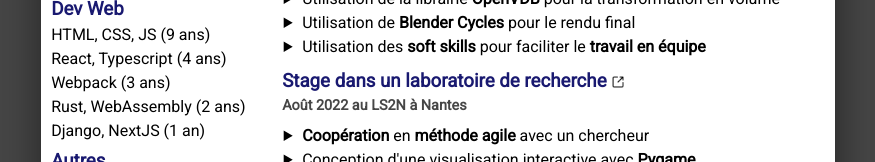
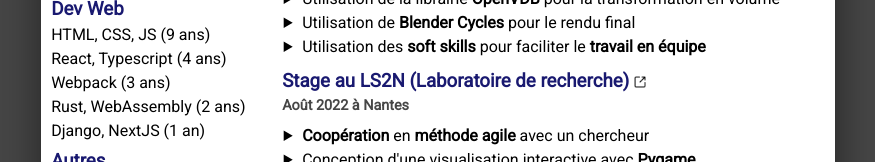
Before and after one commit to BarthPaleologue/resume, a Next.js app: page / in a window 1280 px wide. Shown: the part 638-800 px from the top of the page, without its empty margins (202-1077 px from the left). Built offline with nearby package versions, Linux system fonts and the light colour scheme.

Commit message:
Update experiences.ts

```diff
--- a/src/app/experiences.ts
+++ b/src/app/experiences.ts
@@ -45,9 +45,9 @@ export const experiences: Experience[] = [
         enabled: false
     },
     {
-        title: "Stage dans un laboratoire de recherche",
+        title: "Stage au LS2N (Laboratoire de recherche)",
         url: "https://www.ls2n.fr/",
-        when: "Août 2022 au LS2N à Nantes",
+        when: "Août 2022 à Nantes",
         what: [
             "<b>Coopération</b> en <b>méthode agile</b> avec un chercheur",
             "Conception d&apos;une visualisation interactive avec <b>Pygame</b>",
```
